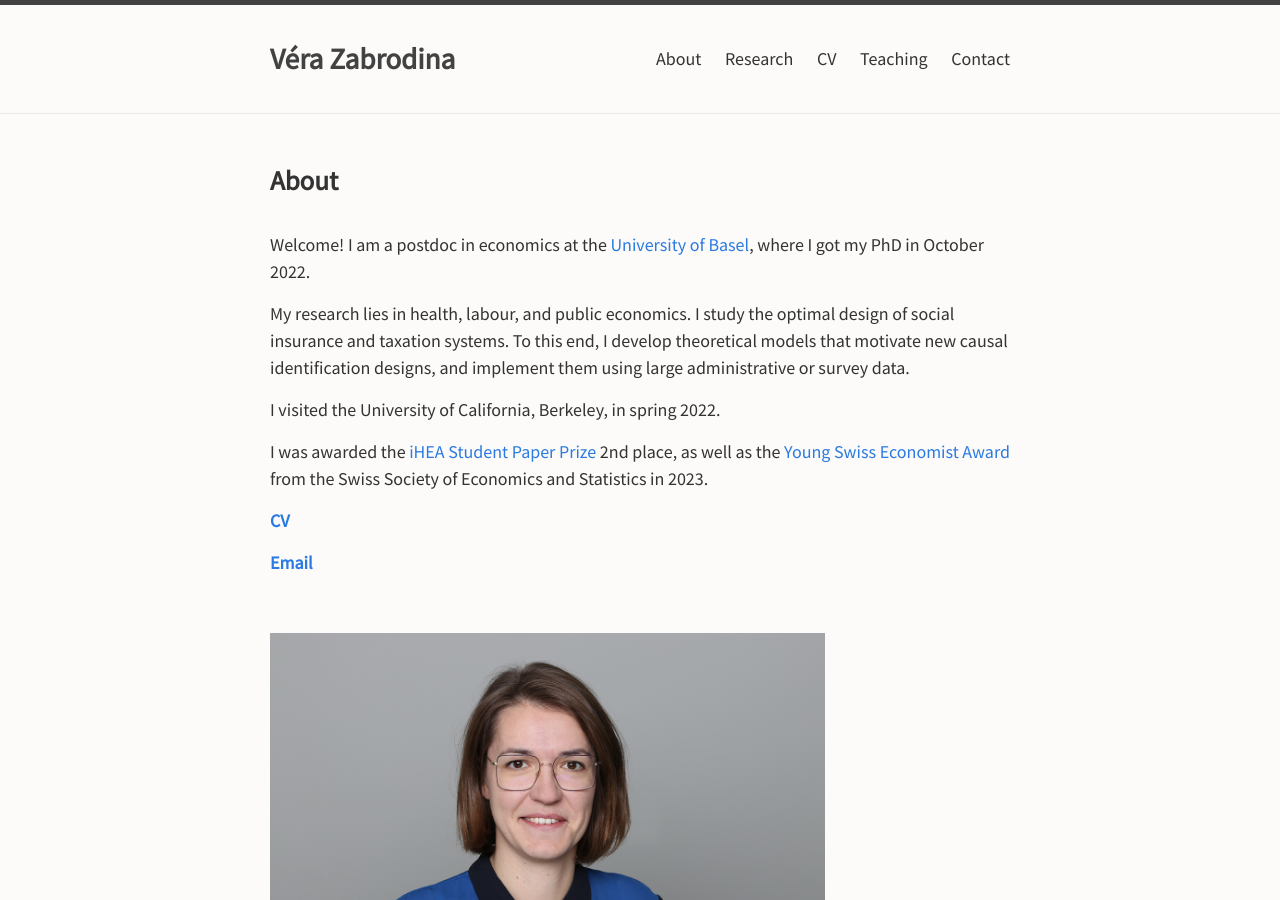
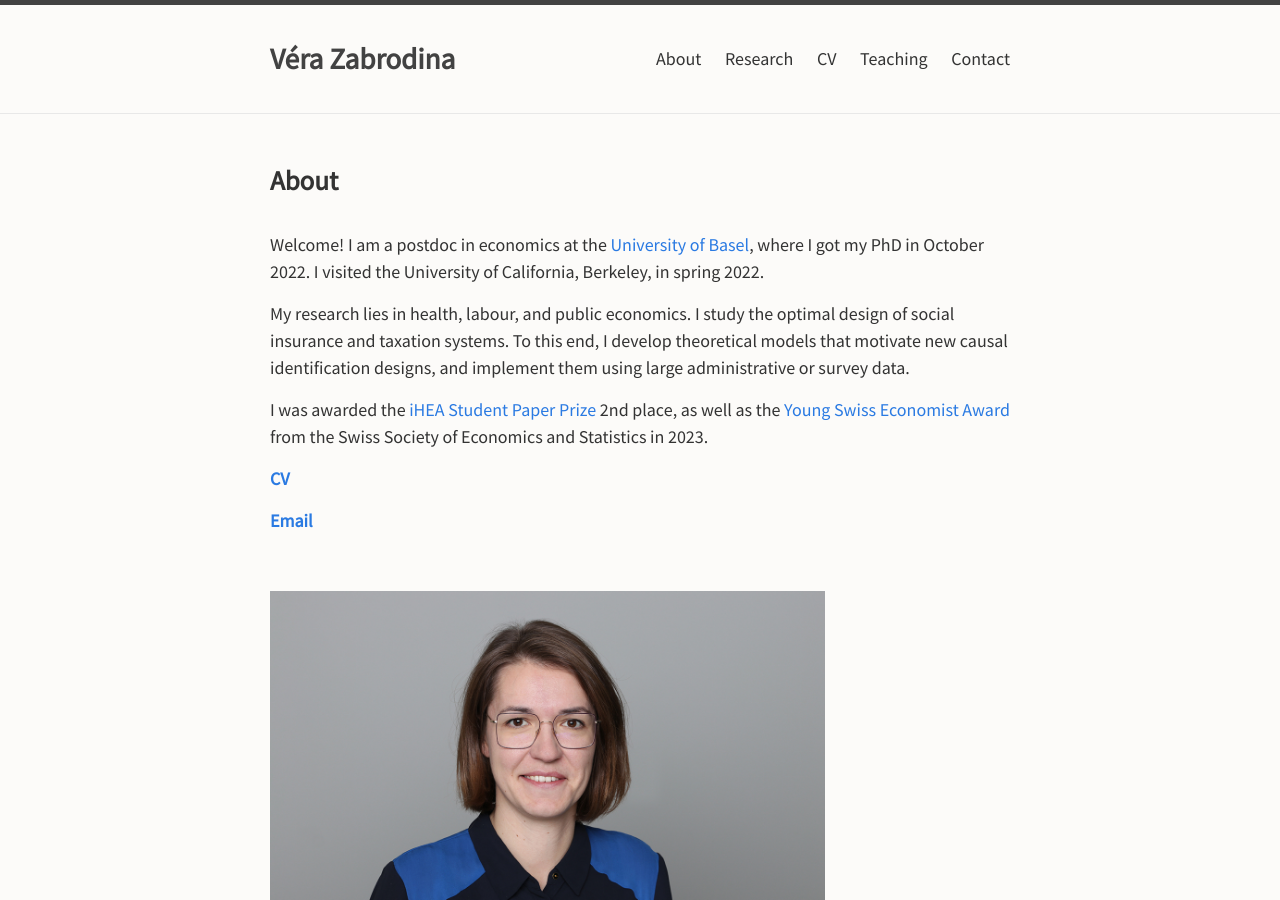
Before and after one commit to verazb/verazb.github.io, a Jekyll site: the page built from index.md, in a window 1280 px wide and 900 px high. Built offline with Jekyll 4.4.1, drawn with Linux system fonts in a browser that asks for light colours; our own code applies the rules of GitHub Pages for plain Markdown files.

```diff
--- a/index.md
+++ b/index.md
@@ -5,12 +5,9 @@ layout: default
 
 ## About
 
-Welcome! I am a postdoc in economics at the [University of Basel](https://wwz.unibas.ch/en/), where I got my PhD in October 2022.
+Welcome! I am a postdoc in economics at the [University of Basel](https://wwz.unibas.ch/en/), where I got my PhD in October 2022. I visited the University of California, Berkeley, in spring 2022.
 
 My research lies in health, labour, and public economics. I study the optimal design of social insurance and taxation systems. To this end, I develop theoretical models that motivate new causal identification designs, and implement them using large administrative or survey data.
-
-I visited the University of California, Berkeley, in spring 2022.
-
 
 I was awarded the [iHEA Student Paper Prize](https://healtheconomics.org/awards/) 2nd place, as well as the [Young Swiss Economist Award](https://www.sgvs.ch/awards/) from the Swiss Society of Economics and Statistics in 2023.
 
```
